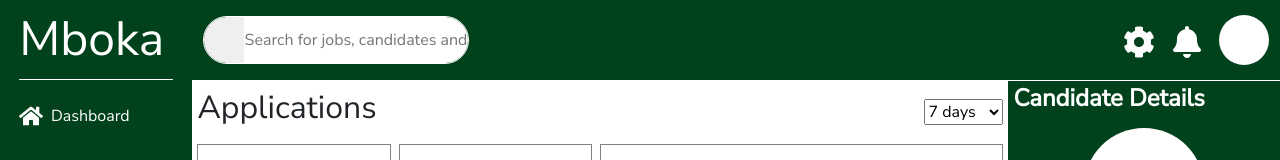
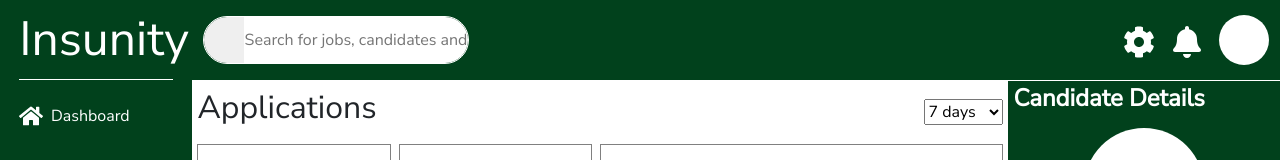
Before and after one commit to MokuaEnock/mboka, a React (Vite) app: page /recruiter/jobs/1 in a window 1280 px wide. Shown: the top 160 px of the page. Built offline with nearby package versions, Linux system fonts and the light colour scheme; a small style sheet from the web is missing.

Commit message:
create seeker header and seeker home compoennt

```diff
--- a/src/Components/recruiter/navigation/navigation.jsx
+++ b/src/Components/recruiter/navigation/navigation.jsx
@@ -16,7 +16,7 @@ import "./navigation.css";
 export default function RecruiterAside() {
   return (
     <aside className="recruiter-aside">
-      <h3>Mboka</h3>
+      <h3>Insunity</h3>
       <Link to="/recruiter">
         <FaHome /> Dashboard
       </Link>
--- /dev/null
+++ b/src/Pages/seeker/home/home.jsx
@@ -0,0 +1,5 @@
+import "./home.css";
+
+export default function SeekerHome() {
+  return <main className="seeker">seeker home</main>;
+}
```
Also changed, not shown: src/Components/seeker/header/header.jsx (added, +7 -0 lines), src/Components/seeker/header/header.css (added), src/Pages/seeker/home/home.css (added).
